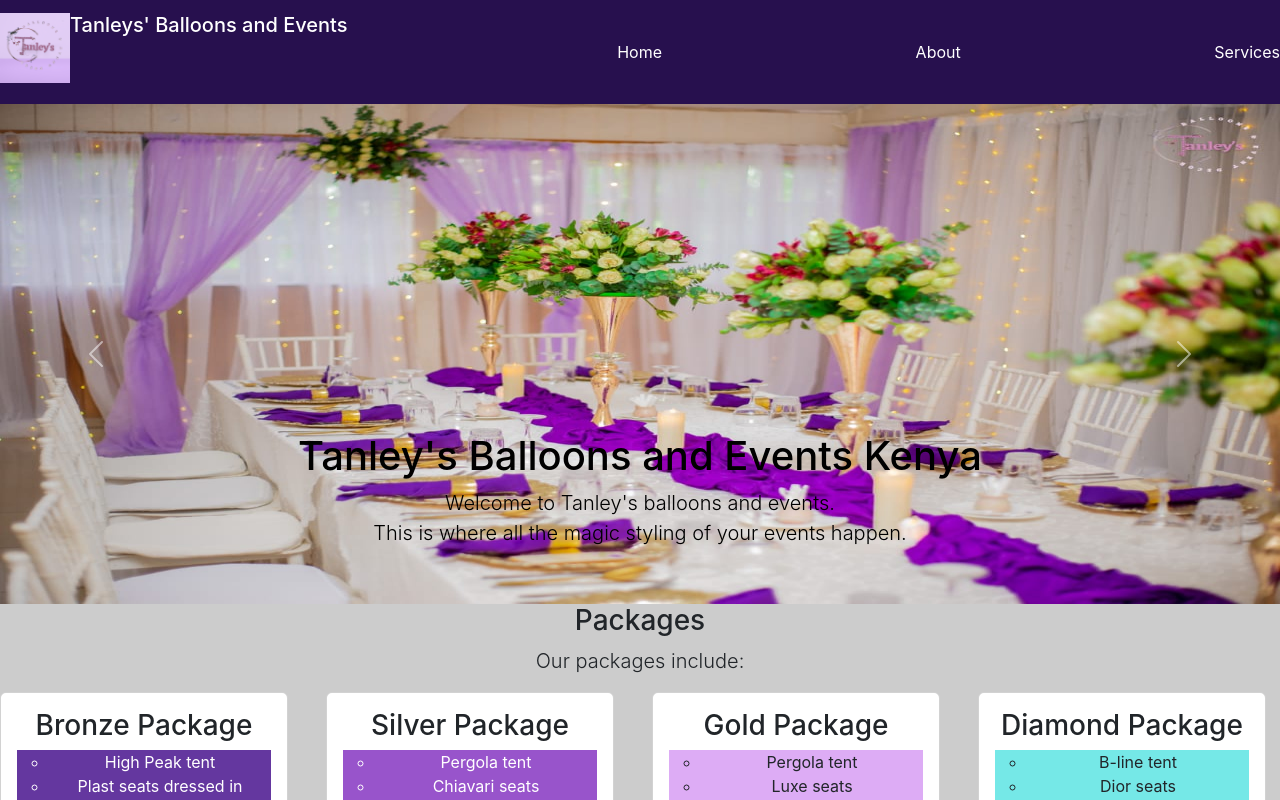
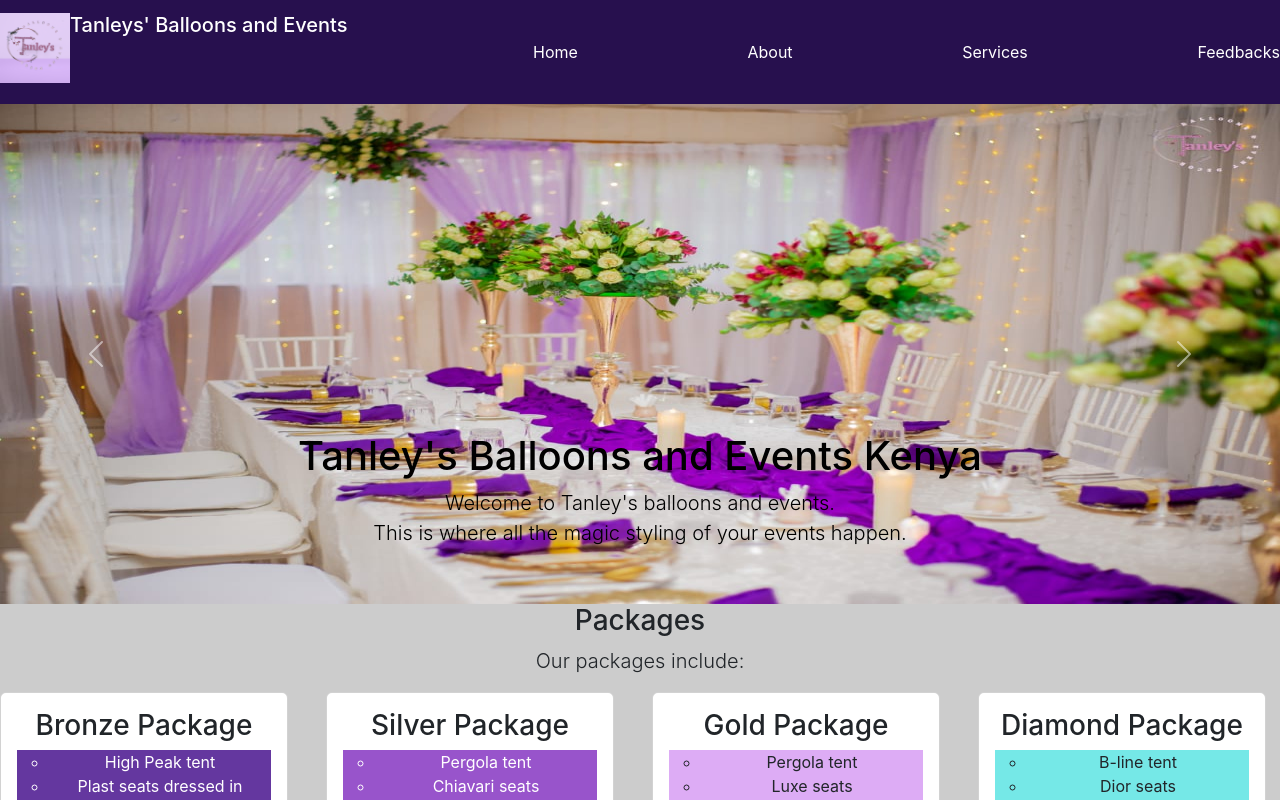
Before and after one commit to judithawino/tanleys-balloons-events, a React (Create React App) app: page / in a window 1280 px wide. Shown: the top 800 px of the page. Built offline with nearby package versions, Linux system fonts and the light colour scheme.

Commit message:
routed FeedbackCard component

```diff
--- a/src/components/App.js
+++ b/src/components/App.js
@@ -5,7 +5,8 @@ import {BrowserRouter as Router, Routes, Route, Link } from 'react-router-dom'
 import About from './About';
 import Home from './Home';
 import Services from './Services';
-// import reactjsx from "./reactjsx.png";
+import FeedbackCard from './FeedbackCard';
+
 
 
 function App() {
@@ -20,6 +21,7 @@ function App() {
           <Link className="nav-link active" aria-current="page" to="/">Home</Link>
           <Link className="nav-link active" to="/about">About</Link>
           <Link className="nav-link active" to="/services">Services</Link>
+          <Link className="nav-link active" to="/feedbacks">Feedbacks</Link>
         </div>
 
 
@@ -27,6 +29,7 @@ function App() {
           <Route exact path="/" element={<Home />}/>
           <Route exact path="/about" element={<About />}/>
           <Route excat path="/services" element={<Services />}/>
+          <Route excat path="/feedbacks" element={<FeedbackCard />}/>
         </Routes>
 
         <div>
```
